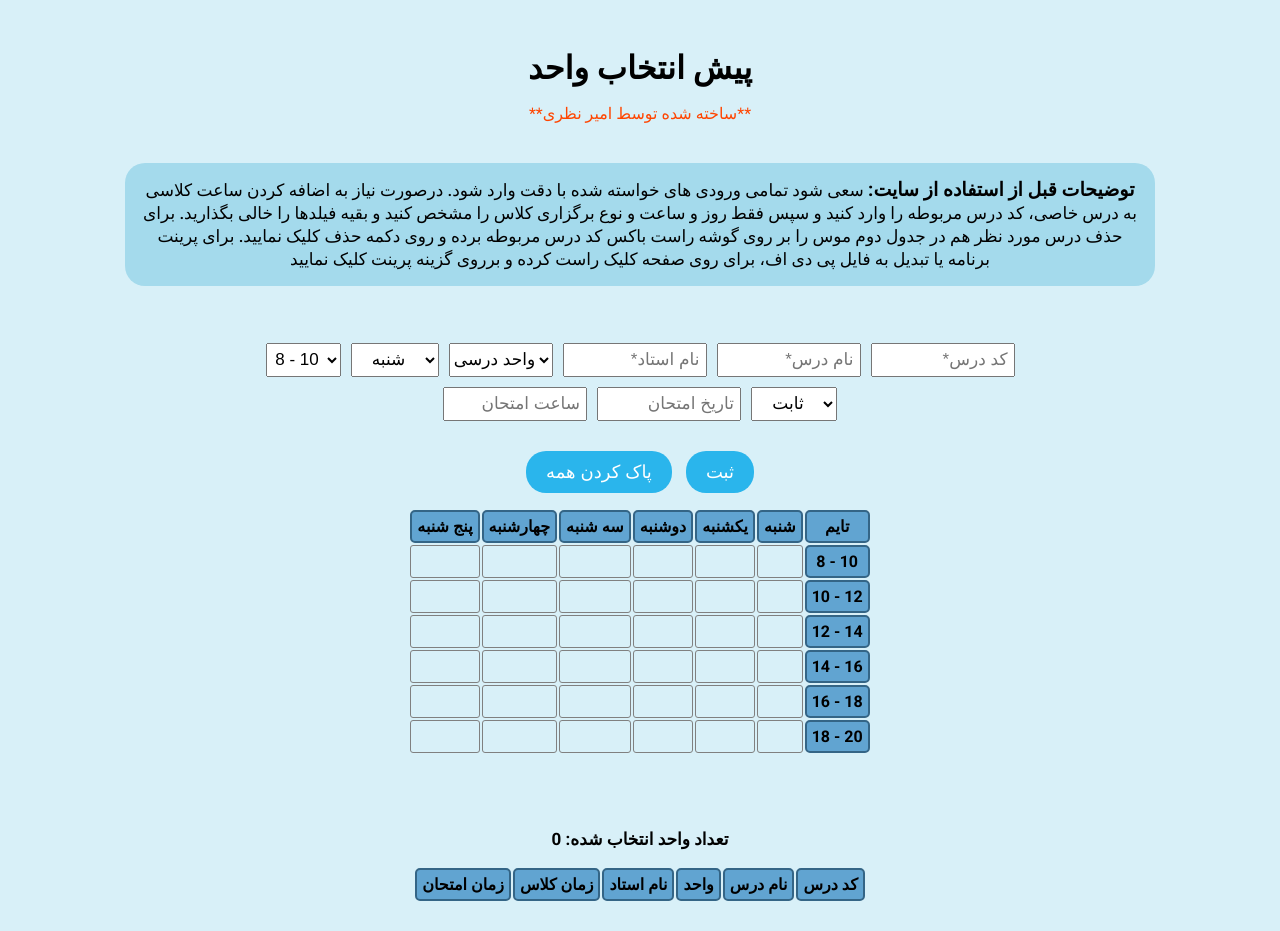
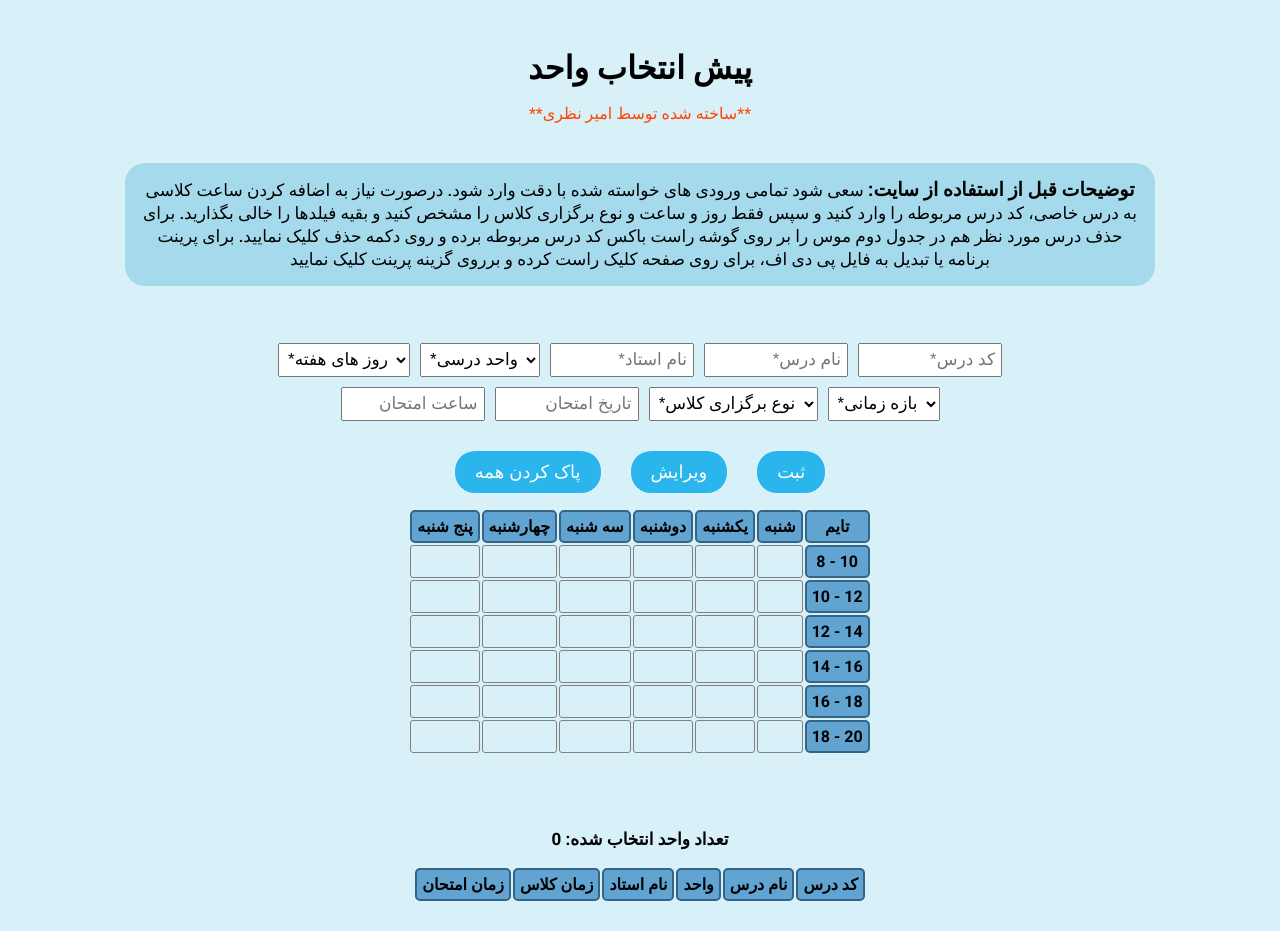
Before and after one commit to Alirezamajidiyan/unit-selection, a React (Create React App) app: page / in a window 1280 px wide. Built offline with nearby package versions, Linux system fonts and the light colour scheme.

Commit message:
Add edit button

```diff
--- a/src/App.js
+++ b/src/App.js
@@ -30,9 +30,9 @@ export default function App() {
     courseInputs.name.current.value = ''
     courseInputs.professor.current.value = ''
     courseInputs.unit.current.value = 0
-    courseInputs.day.current.value = 5
-    courseInputs.time.current.value = 8
-    courseInputs.classType.current.value = 'static'
+    courseInputs.day.current.value = ''
+    courseInputs.time.current.value = ''
+    courseInputs.classType.current.value = ''
     courseInputs.examDate.current.value = ''
     courseInputs.examTime.current.value = ''
   }
@@ -91,8 +91,14 @@ export default function App() {
     }
 
     if (!codeFound) {
-      if (courseInputs.name.current.value === '' || courseInputs.professor.current.value === '' || courseInputs.unit.current.value === '0') {
+      if (courseInputs.name.current.value === '' || courseInputs.professor.current.value === '' || courseInputs.unit.current.value === '0' || courseInputs.day.current.value === '' || courseInputs.time.current.value === '' || courseInputs.classType.current.value === '') {
         setAlertText('اطلاعات لازم برای درس به طور کامل وارد نشده اند. لطفا اطلاعات را کامل کرده و دوباره امتحان کنید')
+        return true
+      }
+    }
+    else {
+      if (courseInputs.day.current.value === '' || courseInputs.time.current.value === '' || courseInputs.classType.current.value === '') {
+        setAlertText('برای اضافه کردن زمان کلاس به درسی نیاز است که تمام ورودی های روزهای هفته، بازه زمانی و نوع برگزاری کلاس وارد شوند')
         return true
       }
     }
@@ -102,7 +108,6 @@ export default function App() {
 
   useEffect(() => {
     clearTimeout(timeoutID)
-    inputReset()
     timeoutID = setTimeout(() => {
       setAlertText('')
     }, 3000)
@@ -183,6 +188,56 @@ export default function App() {
     display: resetAlert ? 'flex' : 'none'
   }
 
+  function editCourse() {
+    if (courseInputs.code.current.value === '') {
+      setAlertText('فیلد کد درس نمی تواند خالی باشد')
+      return
+    }
+
+    if ((courseInputs.day.current.value !== '' || courseInputs.time.current.value !== '' || courseInputs.classType.current.value !== '')
+    && (courseInputs.day.current.value === '' || courseInputs.time.current.value === '' || courseInputs.classType.current.value === '')) {
+      setAlertText('برای ویرایش زمان کلاس درس مورد نظر باید تمامی فیلد های روز های هفته، بازه زمانی و نوع برگزاری کلاس پر شوند')
+      return
+    }
+
+    let changed = false
+    setCourses(oldCourses => (
+      oldCourses.map(course => {
+        if (course.code !== courseInputs.code.current.value) {
+          return course
+        }
+        else {
+          changed = true
+          return {
+            code: course.code,
+
+            name: courseInputs.name.current.value === '' ? course.name : courseInputs.name.current.value,
+
+            professor: courseInputs.professor.current.value === '' ? course.professor : courseInputs.professor.current.value,
+
+            unit: courseInputs.unit.current.value === '0' ? course.unit : courseInputs.unit.current.value,
+
+            times: (courseInputs.day.current.value === '' || courseInputs.time.current.value === '' || courseInputs.classType.current.value === '') ? course.times : [
+              {
+                day: courseInputs.day.current.value,
+                startTime: courseInputs.time.current.value,
+                timeType: courseInputs.classType.current.value
+              }
+            ],
+
+            examDate: courseInputs.examDate.current.value === '' ? course.examDate : courseInputs.examDate.current.value,
+
+            examTime: courseInputs.examTime.current.value === '' ? course.examTime : courseInputs.examTime.current.value
+          }
+        }
+      })
+    ))
+
+    if (!changed) {
+      setAlertText('کد درس وارد شده یافت نشد')
+    }
+  }
+
   return (
     <main>
       <h1>پیش انتخاب واحد</h1>
@@ -196,13 +251,14 @@ export default function App() {
         <input type="text" placeholder="*نام درس" ref={courseInputs.name} />
         <input type="text" placeholder="*نام استاد" ref={courseInputs.professor} />
         <select ref={courseInputs.unit}>
-          <option value={0}>واحد درسی</option>
+          <option value={0}>*واحد درسی</option>
           <option value={1}>1</option>
           <option value={2}>2</option>
           <option value={3}>3</option>
           <option value={4}>4</option>
         </select>
         <select ref={courseInputs.day}>
+          <option value={''}>*روز های هفته</option>
           <option value={5}>شنبه</option>
           <option value={4}>یکشنبه</option>
           <option value={3}>دوشنبه</option>
@@ -211,6 +267,7 @@ export default function App() {
           <option value={0}>پنج شنبه</option>
         </select>
         <select ref={courseInputs.time}>
+          <option value={''}>*بازه زمانی</option>
           <option value={8}>8 - 10</option>
           <option value={10}>10 - 12</option>
           <option value={12}>12 - 14</option>
@@ -219,6 +276,7 @@ export default function App() {
           <option value={18}>18 - 20</option>
         </select>
         <select ref={courseInputs.classType}>
+          <option value={''}>*نوع برگزاری کلاس</option>
           <option value={'static'}>ثابت</option>
           <option value={'odd'}>هفته فرد</option>
           <option value={'even'}> هفته زوج</option>
@@ -228,6 +286,7 @@ export default function App() {
       </div>
       <div className="buttons-container">
         <button onClick={() => setResetAlert(true)} className="inputs-button">پاک کردن همه</button>
+        <button onClick={editCourse} className="inputs-button">ویرایش</button>
         <button onClick={submit} className="inputs-button">ثبت</button>
       </div>
       <div className="reset-alert" style={resetStyle}>
--- a/src/style.css
+++ b/src/style.css
@@ -40,6 +40,7 @@ input {
 
 select {
   text-align: center;
+  padding: 5px;
 }
 
 input,
@@ -107,13 +108,22 @@ select {
 
 .inputs-button {
   padding: 10px 20px;
-  margin: 15px 7px;
+  margin: 15px;
   background-color: rgb(42, 181, 236);
   font-size: 18px;
   color: white;
   border: none;
   border-radius: 20px;
   cursor: pointer;
+  transition: background-color 0.3s;
+}
+
+.inputs-button:hover {
+  background-color: rgb(26, 137, 180);
+}
+
+.inputs-button:active {
+  opacity: 0.7;
 }
 
 .alert-text {
```
